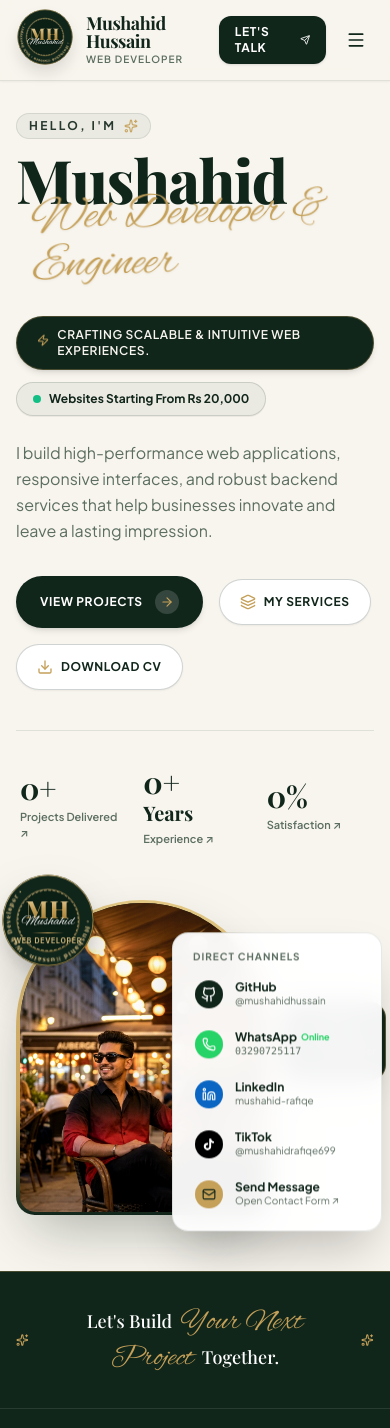
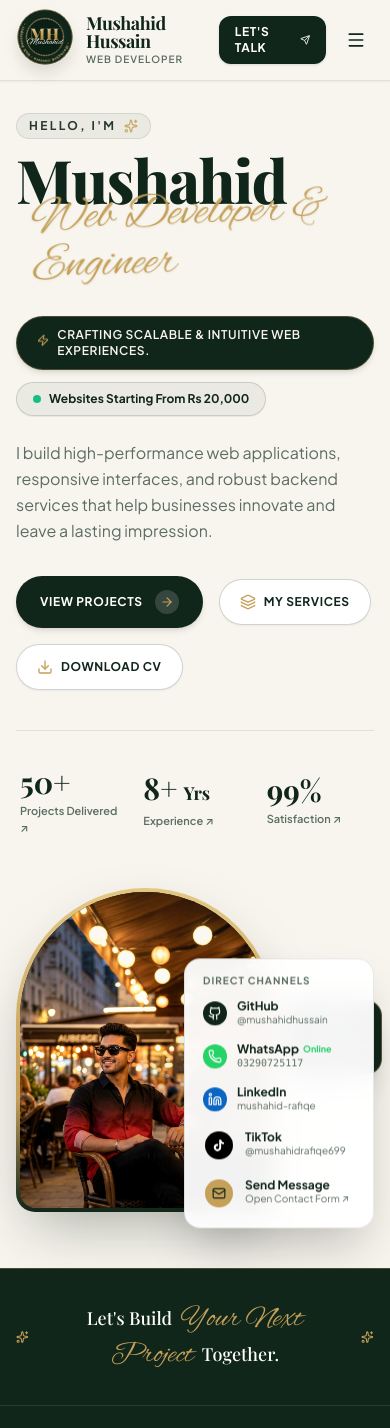
Before and after one commit to mushahidrafiqe744-cell/Mushahid-Hussain-Web-Developer-Portfolio, a React (Vite) app: page / in a window 390 px wide. Shown: the top 1428 px of the page. Built offline with nearby package versions, Linux system fonts and the light colour scheme; a web font is replaced by a local one.

Commit message:
feat(hero): update project stats and improve counter animation
Refined the metric counters to include a smooth count-up animation on component mount and updated the displayed statistics for projects and experience.

```diff
--- a/src/components/Hero.tsx
+++ b/src/components/Hero.tsx
@@ -109,10 +109,10 @@ export const Hero: React.FC<HeroProps> = ({ profile, onOpenSection, onOpenResume
               </button>
             </div>
 
-            {/* Interactive Metric Numbers Bar matching screenshot */}
+            {/* Interactive Metric Numbers Bar */}
             <div className="grid grid-cols-3 gap-3 sm:gap-6 mt-10 pt-8 border-t border-[#11261B]/10 w-full max-w-lg">
 
-              {/* Stat 1: Projects Delivered (0+ -> 30+) */}
+              {/* Stat 1: Projects Delivered (50+) */}
               <button
                 onClick={() => onOpenSection('projects')}
                 onMouseEnter={() => setHoveredMetric(1)}
@@ -129,29 +129,27 @@ export const Hero: React.FC<HeroProps> = ({ profile, onOpenSection, onOpenResume
                 </div>
               </button>
 
-              {/* Stat 2: Experience (0+ Years -> 8+ Years) */}
+              {/* Stat 2: Experience (8+ Years) */}
               <button
                 onClick={() => onOpenSection('experience')}
                 onMouseEnter={() => setHoveredMetric(2)}
                 onMouseLeave={() => setHoveredMetric(null)}
                 className="text-left group cursor-pointer p-1 transition-all duration-300 select-none"
               >
-                <div className="flex flex-col leading-tight">
-                  <div className="flex items-baseline gap-1">
-                    <span className="font-display font-bold text-3xl sm:text-4xl lg:text-5xl text-[#11261B] group-hover:text-[#C5A059] transition-colors tabular-nums leading-none">
-                      <HoverCounter target={experienceCount} suffix="+" isParentHovered={hoveredMetric === 2} />
-                    </span>
-                  </div>
-                  <span className="font-display font-bold text-xl sm:text-2xl lg:text-3xl text-[#11261B] group-hover:text-[#C5A059] transition-colors mt-0.5">
-                    Years
+                <div className="flex items-baseline gap-1.5">
+                  <span className="font-display font-bold text-3xl sm:text-4xl lg:text-5xl text-[#11261B] group-hover:text-[#C5A059] transition-colors tabular-nums leading-none">
+                    <HoverCounter target={experienceCount} suffix="+" isParentHovered={hoveredMetric === 2} />
+                  </span>
+                  <span className="font-display font-bold text-lg sm:text-xl lg:text-2xl text-[#11261B] group-hover:text-[#C5A059] transition-colors">
+                    Yrs
                   </span>
                 </div>
-                <div className="text-[11px] sm:text-xs text-[#5C6E61] font-semibold mt-1 group-hover:text-[#11261B] transition-colors">
+                <div className="text-[11px] sm:text-xs text-[#5C6E61] font-semibold mt-1.5 group-hover:text-[#11261B] transition-colors">
                   Experience ↗
                 </div>
               </button>
 
-              {/* Stat 3: Satisfaction (0% -> 99%) */}
+              {/* Stat 3: Satisfaction (99%) */}
               <button
                 onClick={() => onOpenSection('why-choose-me')}
                 onMouseEnter={() => setHoveredMetric(3)}
@@ -200,18 +198,18 @@ export const Hero: React.FC<HeroProps> = ({ profile, onOpenSection, onOpenResume
             </div>
 
             {/* Left Side: Floating Emblem Badge with Running 360° Circular Text & Dashed Line */}
-            <div className="absolute -top-5 -left-4 sm:-left-7 z-20 transition-transform duration-300 hover:scale-110 cursor-pointer drop-shadow-2xl animate-float">
+            <div className="hidden sm:block absolute -top-4 -left-6 z-20 transition-transform duration-300 hover:scale-110 cursor-pointer drop-shadow-2xl animate-float">
               <EmblemLogo size="md" showSubtitle={true} interactive={true} />
             </div>
 
             {/* Right Side: Floating Full-Stack Developer Badge */}
             <button
               onClick={() => onOpenSection('skills')}
-              className="flex absolute -top-4 -right-3 sm:-right-6 bg-[#11261B] text-[#C5A059] px-4 py-2.5 rounded-2xl shadow-xl border border-[#C5A059]/40 items-center gap-2.5 z-20 cursor-pointer hover:scale-108 transition-all duration-300 group backdrop-blur-md animate-float-delayed animate-shimmer"
+              className="flex absolute -top-3 -right-2 sm:-right-4 bg-[#11261B] text-[#C5A059] px-3.5 py-2 sm:px-4 sm:py-2.5 rounded-2xl shadow-xl border border-[#C5A059]/40 items-center gap-2 sm:gap-2.5 z-20 cursor-pointer hover:scale-108 transition-all duration-300 group backdrop-blur-md animate-float-delayed animate-shimmer"
               title="Click to view Skills"
             >
-              <div className="w-7 h-7 rounded-lg bg-white/5 border border-[#C5A059]/30 flex items-center justify-center text-[#C5A059] group-hover:bg-[#C5A059] group-hover:text-[#11261B] group-hover:rotate-12 transition-all">
-                <Code2 className="w-4 h-4" />
+              <div className="w-6 h-6 sm:w-7 sm:h-7 rounded-lg bg-white/5 border border-[#C5A059]/30 flex items-center justify-center text-[#C5A059] group-hover:bg-[#C5A059] group-hover:text-[#11261B] group-hover:rotate-12 transition-all">
+                <Code2 className="w-3.5 h-3.5 sm:w-4 sm:h-4" />
               </div>
               <div className="text-left leading-tight">
                 <div className="text-xs font-bold text-white tracking-wide">Full-Stack</div>
@@ -222,7 +220,7 @@ export const Hero: React.FC<HeroProps> = ({ profile, onOpenSection, onOpenResume
             </button>
 
             {/* Bottom-Right: Floating Social Glass Badge Card */}
-            <div className="absolute -bottom-6 -right-2 sm:right-2 bg-white/95 backdrop-blur-md p-4 rounded-2xl shadow-2xl border border-[#11261B]/10 flex flex-col gap-2.5 z-20 min-w-[210px] animate-float hover:scale-105 transition-all duration-300">
+            <div className="absolute -bottom-6 right-0 sm:right-2 bg-white/95 backdrop-blur-md p-3.5 sm:p-4 rounded-2xl shadow-2xl border border-[#11261B]/10 flex flex-col gap-2 z-20 min-w-[190px] sm:min-w-[210px] animate-float hover:scale-105 transition-all duration-300">
               <div className="text-[10px] font-bold tracking-widest uppercase text-[#5C6E61] px-1 flex items-center justify-between">
                 <span>Direct Channels</span>
                 <span className="w-2 h-2 rounded-full bg-emerald-500 animate-ping" />
@@ -233,14 +231,14 @@ export const Hero: React.FC<HeroProps> = ({ profile, onOpenSection, onOpenResume
                 href={profile.github}
                 target="_blank"
                 rel="noreferrer"
-                className="flex items-center gap-3 p-1.5 rounded-lg hover:bg-[#F8F5EE] transition-all group hover:translate-x-1"
+                className="flex items-center gap-2.5 sm:gap-3 p-1 rounded-lg hover:bg-[#F8F5EE] transition-all group hover:translate-x-1"
               >
-                <div className="w-7 h-7 rounded-full bg-[#11261B] text-white flex items-center justify-center group-hover:bg-[#C5A059] group-hover:scale-110 transition-all">
-                  <Github className="w-4 h-4" />
+                <div className="w-6 h-6 sm:w-7 sm:h-7 rounded-full bg-[#11261B] text-white flex items-center justify-center group-hover:bg-[#C5A059] group-hover:scale-110 transition-all">
+                  <Github className="w-3.5 h-3.5 sm:w-4 sm:h-4" />
                 </div>
                 <div className="flex flex-col">
                   <span className="text-xs font-bold text-[#11261B] leading-none">GitHub</span>
-                  <span className="text-[10px] text-[#5C6E61] truncate max-w-[130px]">@mushahidhussain</span>
+                  <span className="text-[10px] text-[#5C6E61] truncate max-w-[120px]">@mushahidhussain</span>
                 </div>
               </a>
 
@@ -249,9 +247,9 @@ export const Hero: React.FC<HeroProps> = ({ profile, onOpenSection, onOpenResume
                 href={`https://wa.me/92${profile.phone.replace(/^0+/, '')}`}
                 target="_blank"
                 rel="noreferrer"
-                className="flex items-center gap-3 p-1.5 rounded-lg hover:bg-[#F8F5EE] transition-all group hover:translate-x-1"
+                className="flex items-center gap-2.5 sm:gap-3 p-1 rounded-lg hover:bg-[#F8F5EE] transition-all group hover:translate-x-1"
               >
-                <div className="w-7 h-7 rounded-full bg-[#25D366] text-white flex items-center justify-center group-hover:scale-110 transition-all shadow-2xs">
+                <div className="w-6 h-6 sm:w-7 sm:h-7 rounded-full bg-[#25D366] text-white flex items-center justify-center group-hover:scale-110 transition-all shadow-2xs">
                   <Phone className="w-3.5 h-3.5" />
                 </div>
                 <div className="flex flex-col">
@@ -259,7 +257,7 @@ export const Hero: React.FC<HeroProps> = ({ profile, onOpenSection, onOpenResume
                     <span>WhatsApp</span>
                     <span className="text-[9px] text-[#25D366] font-bold">Online</span>
                   </span>
-                  <span className="text-[10px] text-[#5C6E61] truncate max-w-[130px] font-mono">{profile.phone}</span>
+                  <span className="text-[10px] text-[#5C6E61] truncate max-w-[120px] font-mono">{profile.phone}</span>
                 </div>
               </a>
 
@@ -268,14 +266,14 @@ export const Hero: React.FC<HeroProps> = ({ profile, onOpenSection, onOpenResume
                 href={profile.linkedin}
                 target="_blank"
                 rel="noreferrer"
-                className="flex items-center gap-3 p-1.5 rounded-lg hover:bg-[#F8F5EE] transition-all group hover:translate-x-1"
+                className="flex items-center gap-2.5 sm:gap-3 p-1 rounded-lg hover:bg-[#F8F5EE] transition-all group hover:translate-x-1"
               >
-                <div className="w-7 h-7 rounded-full bg-[#0A66C2] text-white flex items-center justify-center group-hover:scale-110 transition-all">
+                <div className="w-6 h-6 sm:w-7 sm:h-7 rounded-full bg-[#0A66C2] text-white flex items-center justify-center group-hover:scale-110 transition-all">
                   <Linkedin className="w-3.5 h-3.5" />
                 </div>
                 <div className="flex flex-col">
                   <span className="text-xs font-bold text-[#11261B] leading-none">LinkedIn</span>
-                  <span className="text-[10px] text-[#5C6E61] truncate max-w-[130px]">mushahid-rafiqe</span>
+                  <span className="text-[10px] text-[#5C6E61] truncate max-w-[120px]">mushahid-rafiqe</span>
                 </div>
               </a>
 
--- a/src/components/HoverCounter.tsx
+++ b/src/components/HoverCounter.tsx
@@ -16,19 +16,50 @@ export const HoverCounter: React.FC<HoverCounterProps> = ({
   isParentHovered = false,
 }) => {
   const [internalHover, setInternalHover] = useState(false);
-  const [displayValue, setDisplayValue] = useState(0);
+  const [displayValue, setDisplayValue] = useState(target);
   const animationFrameRef = useRef<number | null>(null);
 
   const active = isParentHovered || internalHover;
 
+  // Run initial smooth count-up once on mount
   useEffect(() => {
-    if (animationFrameRef.current) {
-      cancelAnimationFrame(animationFrameRef.current);
-    }
+    let startTime: number | null = null;
+    const duration = 900;
+    setDisplayValue(0);
 
+    const step = (timestamp: number) => {
+      if (!startTime) startTime = timestamp;
+      const progress = Math.min((timestamp - startTime) / duration, 1);
+      const easeOut = 1 - Math.pow(1 - progress, 3);
+      const current = Math.min(Math.round(easeOut * target), target);
+      setDisplayValue(current);
+
+      if (progress < 1) {
+        animationFrameRef.current = requestAnimationFrame(step);
+      } else {
+        setDisplayValue(target);
+        animationFrameRef.current = null;
+      }
+    };
+
+    animationFrameRef.current = requestAnimationFrame(step);
+
+    return () => {
+      if (animationFrameRef.current) {
+        cancelAnimationFrame(animationFrameRef.current);
+      }
+    };
+  }, [target]);
+
+  // Re-animate count-up whenever hovered
+  useEffect(() => {
     if (active) {
+      if (animationFrameRef.current) {
+        cancelAnimationFrame(animationFrameRef.current);
+      }
+
       let startTime: number | null = null;
-      const duration = 750; // Smooth 0.75s count up
+      const duration = 600;
 
       const step = (timestamp: number) => {
         if (!startTime) startTime = timestamp;
@@ -46,15 +77,7 @@ export const HoverCounter: React.FC<HoverCounterProps> = ({
       };
 
       animationFrameRef.current = requestAnimationFrame(step);
-    } else {
-      setDisplayValue(0);
     }
-
-    return () => {
-      if (animationFrameRef.current) {
-        cancelAnimationFrame(animationFrameRef.current);
-      }
-    };
   }, [active, target]);
 
   return (
```
